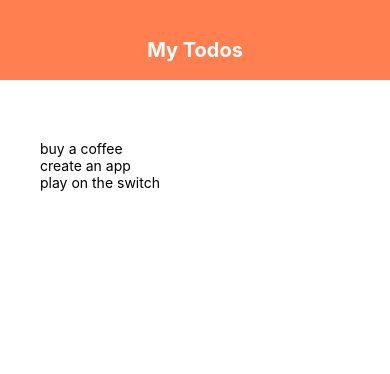
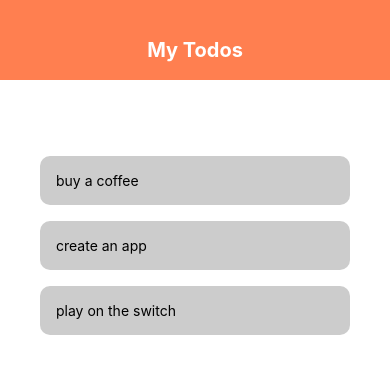
Before and after one commit to AhorIsaac/expo-dev, a React Native app: screen / in a window 390 px wide. Shown: the top 374 px of the page. Built offline with nearby package versions, Linux system fonts and the light colour scheme.

Commit message:
expo: making the todo app pt. 2

```diff
--- a/App.js
+++ b/App.js
@@ -1,7 +1,7 @@
 import { StatusBar } from "expo-status-bar";
 import { useState } from "react";
 import { FlatList, StyleSheet, Text, View } from "react-native";
-import { Header } from "./components";
+import { Header, TodoItem } from "./components";
 
 const App = () => {
   const [todos, setTodos] = useState([
@@ -9,6 +9,12 @@ const App = () => {
     { text: "create an app", key: 2 },
     { text: "play on the switch", key: 3 },
   ]);
+
+  const pressHandler = (key) => {
+    setTodos((prevTodos) => {
+      return prevTodos.filter((todoItem) => todoItem.key != key);
+    });
+  };
 
   return (
     <View style={styles.container}>
@@ -21,7 +27,8 @@ const App = () => {
         <View style={styles.list}>
           <FlatList
             data={todos}
-            renderItem={({ item }) => <Text>{item.text}</Text>}
+            keyExtractor={(item) => item.key}
+            renderItem={({ item }) => <TodoItem item={item} pressHandler={pressHandler} />}
           />
         </View>
       </View>
--- /dev/null
+++ b/components/TodoItem.js
@@ -0,0 +1,26 @@
+import React from "react";
+import { View, Text, StyleSheet, TouchableOpacity } from "react-native";
+
+const TodoItem = ({ item, pressHandler }) => {
+  return (
+    <View>
+      <TouchableOpacity onPress={() => pressHandler(item.key)}>
+        <Text style={styles.item}>{item.text}</Text>
+      </TouchableOpacity>
+    </View>
+  );
+};
+
+const styles = StyleSheet.create({
+  item: {
+    padding: 16,
+    marginTop: 16,
+    borderColor: "#777",
+    borderwidth: 1,
+    borderStyle: "dashed",
+    borderRadius: 10,
+    backgroundColor: "#ccc",
+  },
+});
+
+export default TodoItem;
--- a/components/index.js
+++ b/components/index.js
@@ -1,3 +1,4 @@
 import Header from "./Header";
+import TodoItem from "./TodoItem";
 
-export { Header };
+export { Header, TodoItem };
```
